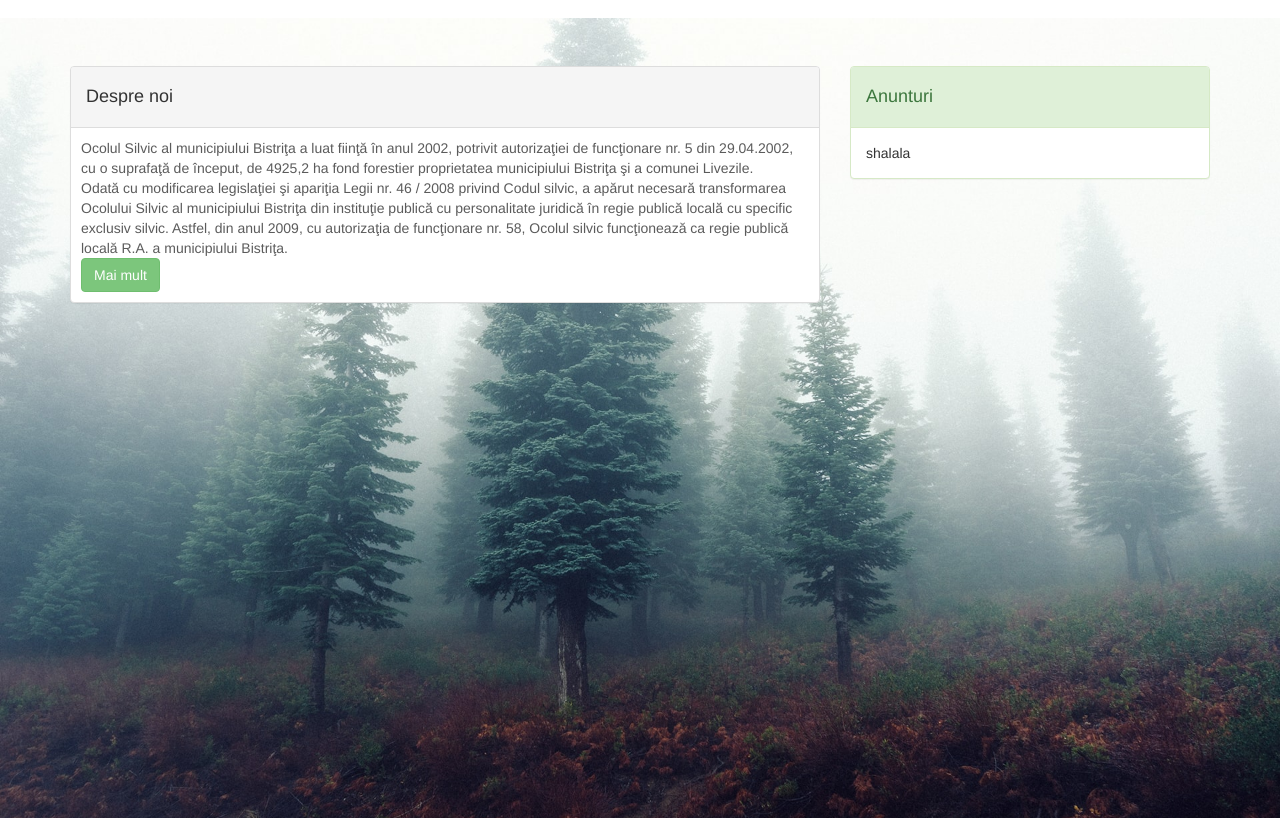
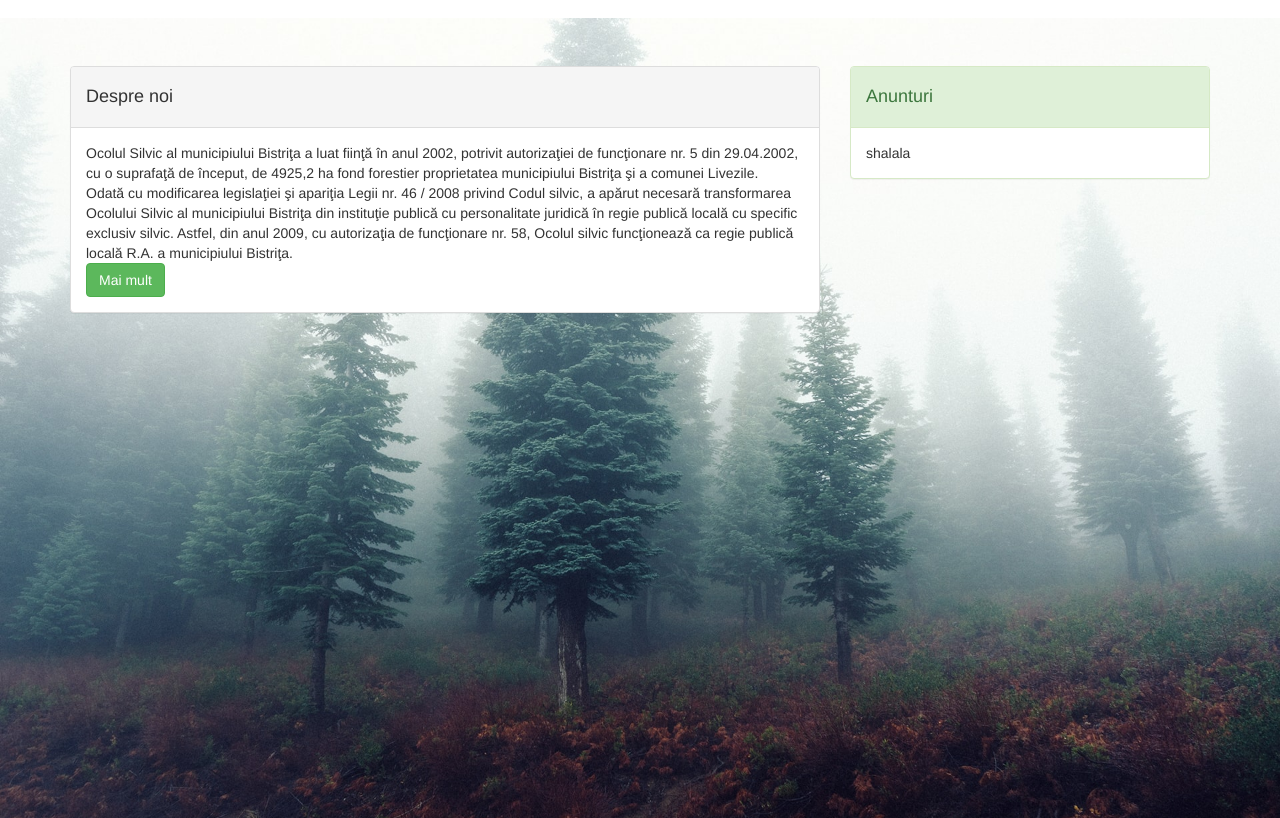
Before and after one commit to emilanca/ocolapp, a plain HTML site: page index.html in a window 1280 px wide. Shown: the part 54-872 px from the top of the page. Drawn offline with nearby package versions, Linux system fonts and the light colour scheme; some packages are replaced by stand-ins of ours.

```diff
--- a/css/main.css
+++ b/css/main.css
@@ -292,15 +292,6 @@
     overflow: hidden;
 }
 
-.panel-default .panel-body-custom {
-/*background: #ff0000;
-color: #fff;*/
-padding-top: 10px;
-padding-right: 10px;
-padding-bottom: 10px;
-padding-left: 10px;
-opacity: 0.8;
-}
 
 html,
 body {
--- a/pages/acasa.html
+++ b/pages/acasa.html
@@ -12,7 +12,7 @@
             <div class="panel-heading">
                 <h4>{{message}}</h4>
             </div>
-            <div class="panel-body-custom">
+            <div class="panel-body">
 
                 <div id="complete_content" class="collapse">
                     <p1>﻿Ocolul Silvic al municipiului Bistriţa a luat fiinţă în anul 2002, potrivit autorizaţiei de funcţionare nr. 5 din 29.04.2002, cu o suprafaţă de început, de 4925,2 ha fond forestier proprietatea municipiului Bistriţa şi a comunei Livezile.
```
